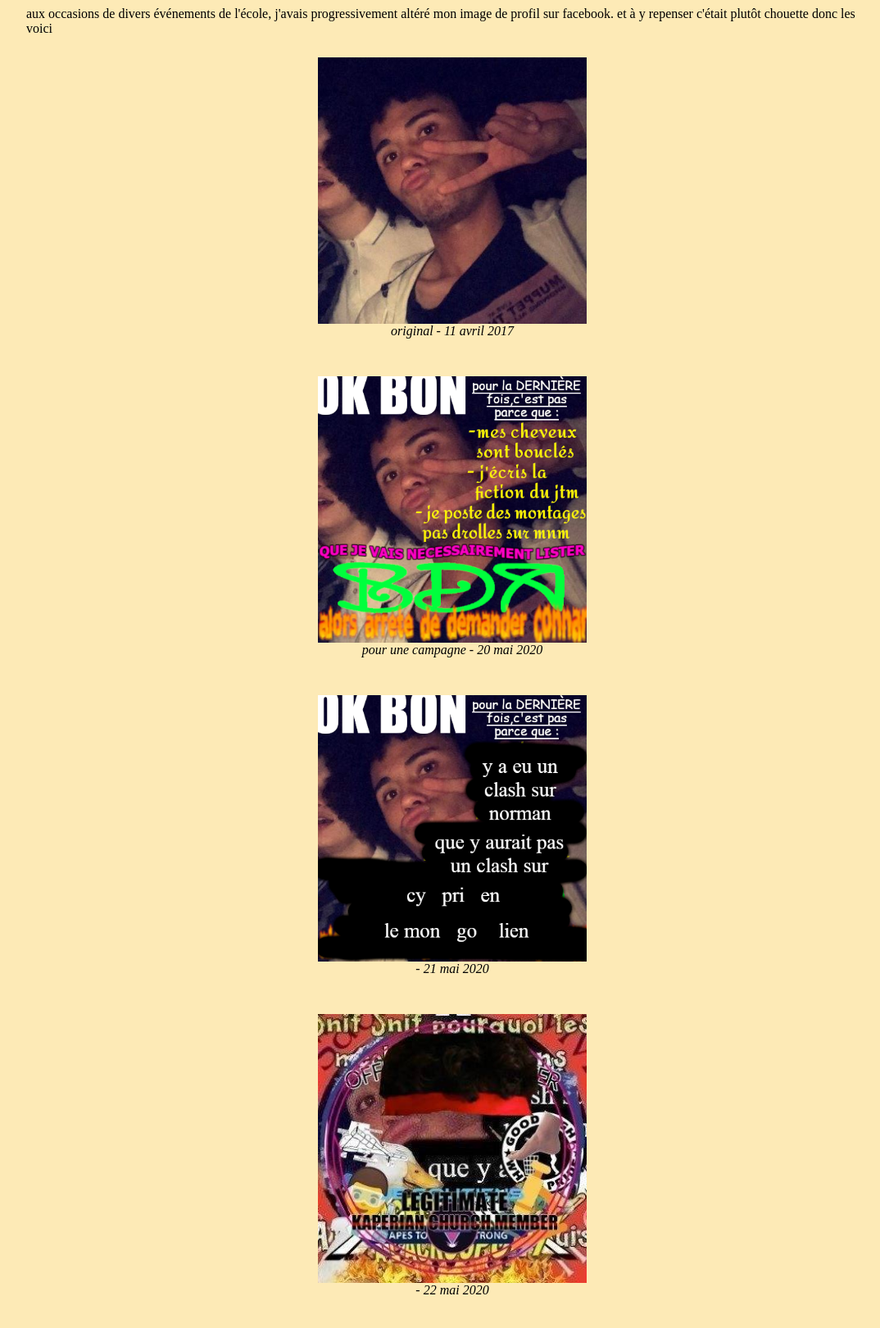
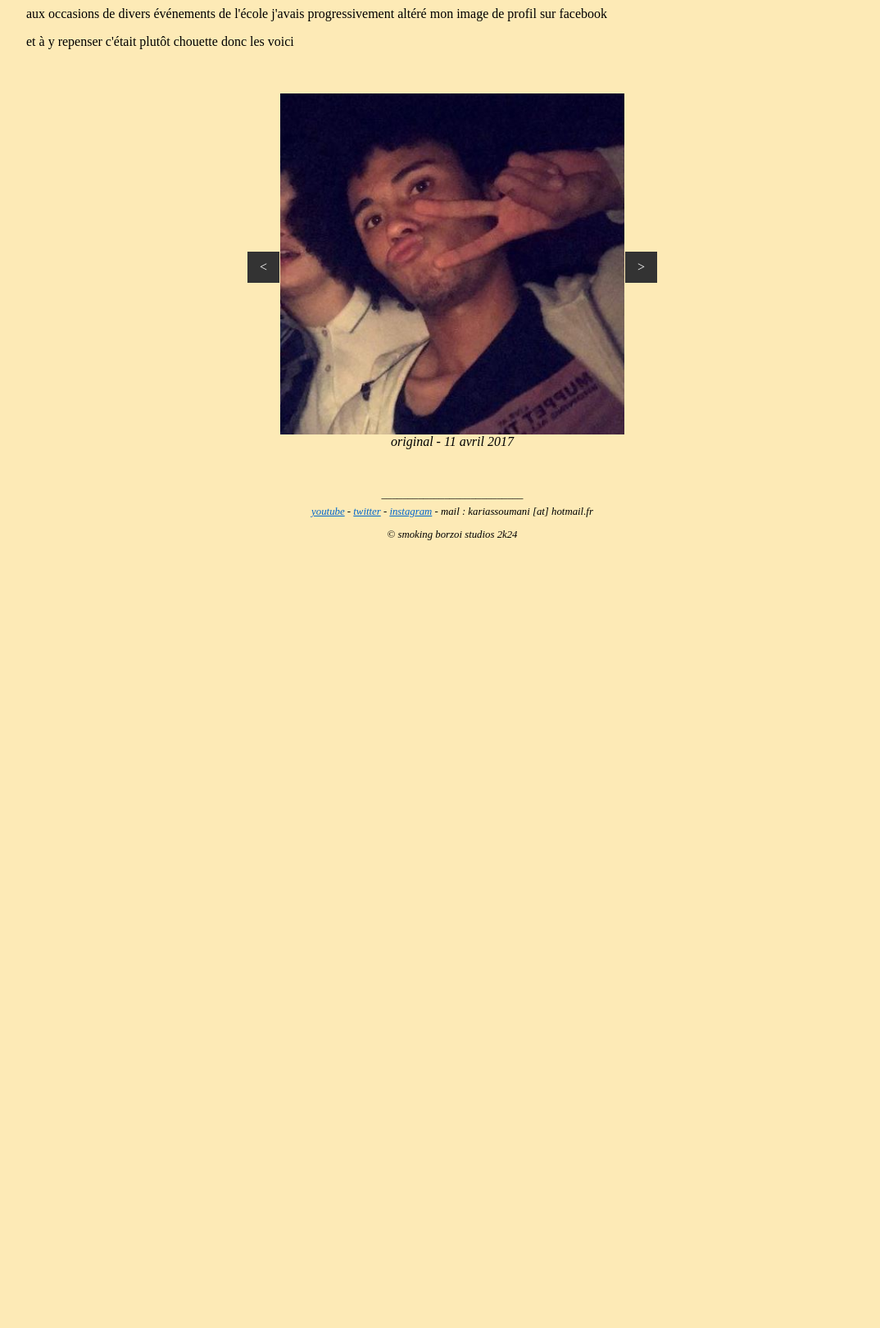
Before and after one commit to K4RI/jej-website, a PHP site: page /images/pdp.html in a window 1280 px wide. Shown: the part 165-1785 px from the top of the page at 82% size, without its empty margins (88-1162 px from the left). After the commit the page ends 824 px from the top, so only its background shows below. Run offline with PHP 8.4, Linux system fonts and the light colour scheme.

Commit message:
slider pdp

```diff
--- /dev/null
+++ b/css/slider.css
@@ -0,0 +1,56 @@
+.slider {
+    width: 500px;
+    height: 500px;
+    margin: auto;
+    overflow: hidden;
+    transform: translateY(0%);
+
+    display: flex;
+    align-items: center;
+}
+
+.slide {
+    flex: 0 0 100%;
+    /* transition: transform 0.2s ease; */
+}
+
+
+img {
+    width: 100%;
+    height: auto;
+}
+
+.prev,
+.next {
+    cursor: pointer;
+    background-color: #333;
+    color: #fff;
+    padding: 10px 15px;
+    position: absolute;
+    top: 50%;
+    transform: translateY(-50%);
+    text-decoration: none;
+}
+
+.prev {
+    left: 0;
+}
+
+.next {
+    right: 0;
+}
+
+.figslider > img {
+    display: block;
+    padding-top: 10px;
+    margin: auto;
+    width: 100%;
+}
+
+.figslider > figcaption {
+    margin: auto;
+    text-align: center; /* justify ? */
+    text-align-last: center;
+    font-style: italic;
+    font-size: 16px;
+}
--- a/images/pdp.html
+++ b/images/pdp.html
@@ -5,6 +5,8 @@
         <title>jej - photos de profil</title>
         <link rel="icon" type="image/x-icon" href="../img/jej.png">
         <link href="../css/style.css" rel="stylesheet">
+        <link href="../css/slider.css" rel="stylesheet">
+        <script src="../scripts/slider.js" defer></script>
 
         <link rel="preconnect" href="https://fonts.googleapis.com">
         <link rel="preconnect" href="https://fonts.gstatic.com" crossorigin>
@@ -34,42 +36,63 @@
             </a>
         </header>
 
-        <p>aux occasions de divers événements de l'école, j'avais progressivement altéré mon image de profil sur facebook. et à y repenser c'était plutôt chouette donc les voici</p>
+        <p>aux occasions de divers événements de l'école j'avais progressivement altéré mon image de profil sur facebook</p>
+        <p>et à y repenser c'était plutôt chouette donc les voici</p>
 
-        <figure class="figimage smallfigimage">
+        <div class="slider">
+
+            <div class="slide">
+                <figure class="figslider">
                     <img src="../img/pdp/original.jpg" title="original"/>
                     <figcaption>original - 11 avril 2017</figcaption>
                 </figure>
+            </div>
 
-        <figure class="figimage smallfigimage">
+            <div class="slide">
+                <figure class="figslider">
                     <img src="../img/pdp/bda1.png" title="campagne bda 1"/>
                     <figcaption>pour une campagne - 20 mai 2020</figcaption>
                 </figure>
+            </div>
 
-        <figure class="figimage smallfigimage">
+            <div class="slide">
+                <figure class="figslider">
                     <img src="../img/pdp/bda2.png" title="campagne bda 2"/>
-            <figcaption>- 21 mai 2020</figcaption>
+                    <figcaption>idem - 21 mai 2020</figcaption>
                 </figure>
+            </div>
 
-        <figure class="figimage smallfigimage">
+            <div class="slide">
+                <figure class="figslider">
                     <img src="../img/pdp/bda3.jpg" title="campagne bda 3"/>
-            <figcaption>- 22 mai 2020</figcaption>
+                    <figcaption>idem - 22 mai 2020</figcaption>
                 </figure>
+            </div>
 
-        <figure class="figimage smallfigimage">
+            <div class="slide">
+                <figure class="figslider">
                     <img src="../img/pdp/inté1.jpg" title="inté 1"/>
-            <figcaption>pour la rentrée - 6 septembre 2020</figcaption>
+                    <figcaption>pour la rentrée bis - 6 septembre 2020</figcaption>
                 </figure>
+            </div>
 
-        <figure class="figimage smallfigimage">
+            <div class="slide">
+                <figure class="figslider">
                     <img src="../img/pdp/inté2.jpg" title="inté 2"/>
                     <figcaption>pour la rentrée avec le filtre - 6 septembre 2020</figcaption>
                 </figure>
+            </div>
 
-        <figure class="figimage smallfigimage">
+            <div class="slide">
+                <figure class="figslider">
                     <img src="../img/pdp/jej.jpg" title="jej"/>
                     <figcaption>pour la fin de l'école - 2 octobre 2022</figcaption>
                 </figure>
+            </div>
+
+            <a class="prev" onclick="prevSlide()">&lt;</a>
+            <a class="next" onclick="nextSlide()">&gt;</a>
+        </div>
 
         <footer>
             <div class="lien-externe centered-container">
--- /dev/null
+++ b/scripts/slider.js
@@ -0,0 +1,22 @@
+const slides = document.querySelectorAll(".slide");
+let currentSlide = 0;
+
+function showSlide(index) {
+    slides.forEach((slide, i) => {
+      const slideWidth = slide.clientWidth;
+      slide.style.transform = `translateX(-${index * slideWidth}px)`;
+    });
+  }
+
+
+function nextSlide() {
+  currentSlide = (currentSlide + 1) % slides.length;
+  showSlide(currentSlide);
+}
+
+function prevSlide() {
+  currentSlide = (currentSlide - 1 + slides.length) % slides.length;
+  showSlide(currentSlide);
+}
+
+showSlide(currentSlide);
```
Also changed, not shown: remerciements.html (+1 -1 lines), css/style.css (line endings or trailing spaces). Lines whose indentation alone changed are shown as unchanged.
